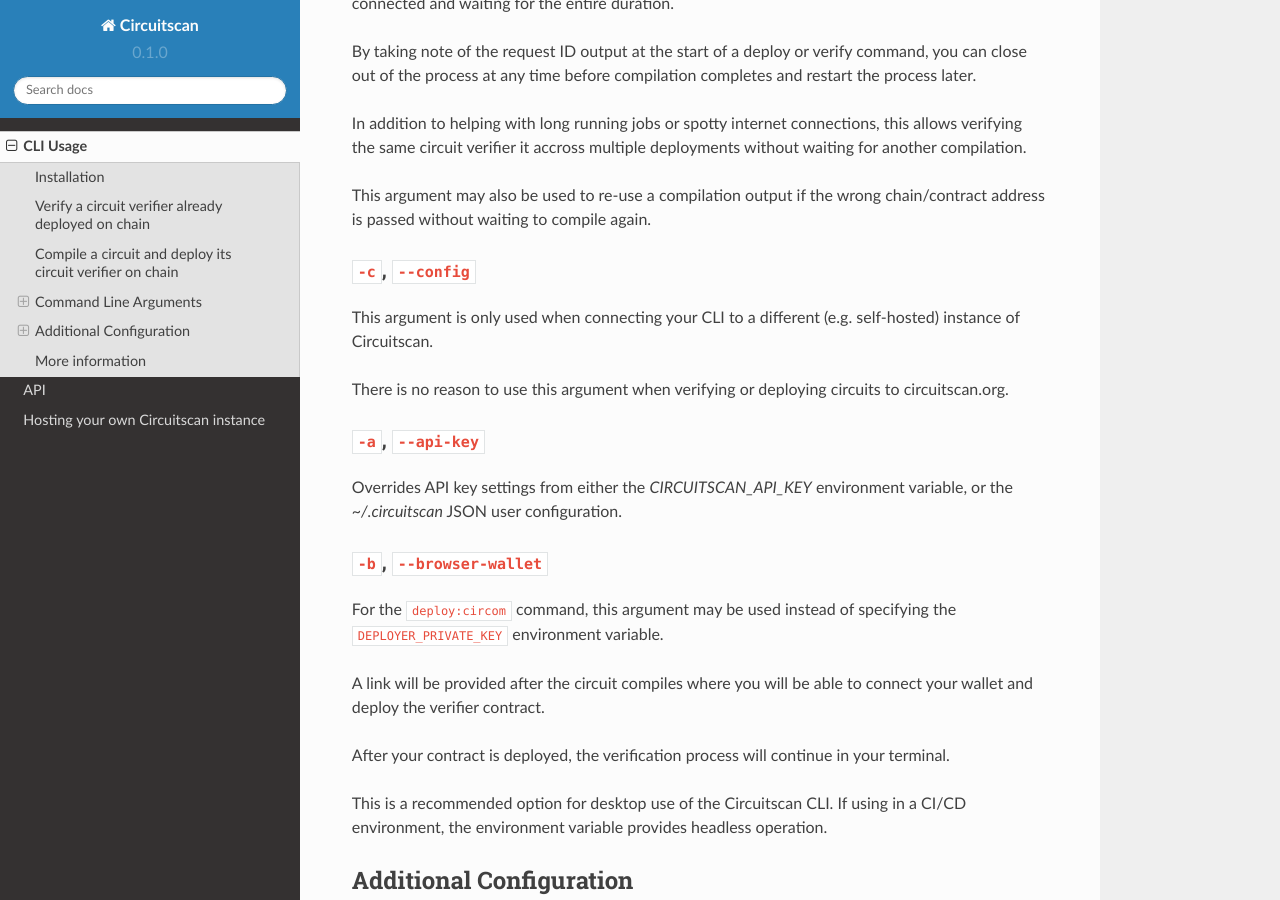
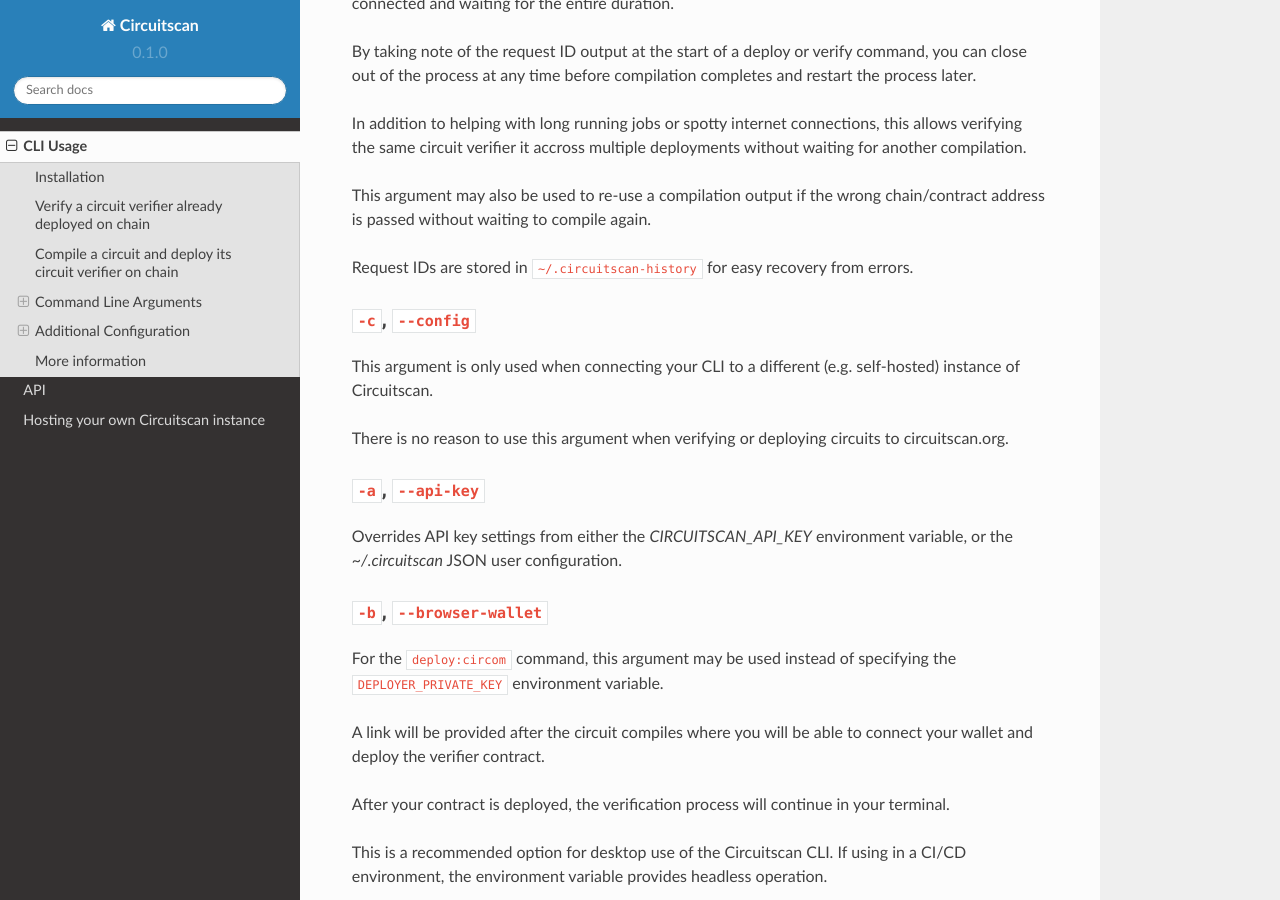
Before and after one commit to circuitscan/docs, a Sphinx documentation site: the page built from docs/source/usage.rst, in a window 1280 px wide and 900 px high, scrolled down 4151 px. Built offline with Sphinx 7.4.7 and the Read the Docs theme 2.0.0, drawn with Linux system fonts in a browser that asks for light colours.

Commit message:
Request id history note

```diff
--- a/docs/source/usage.rst
+++ b/docs/source/usage.rst
@@ -178,6 +178,8 @@
 
 This argument may also be used to re-use a compilation output if the wrong chain/contract address is passed without waiting to compile again.
 
+Request IDs are stored in ``~/.circuitscan-history`` for easy recovery from errors.
+
 ``-c``, ``--config``
 ^^^^^^^^^^^^^^^^^^^^
 
```
